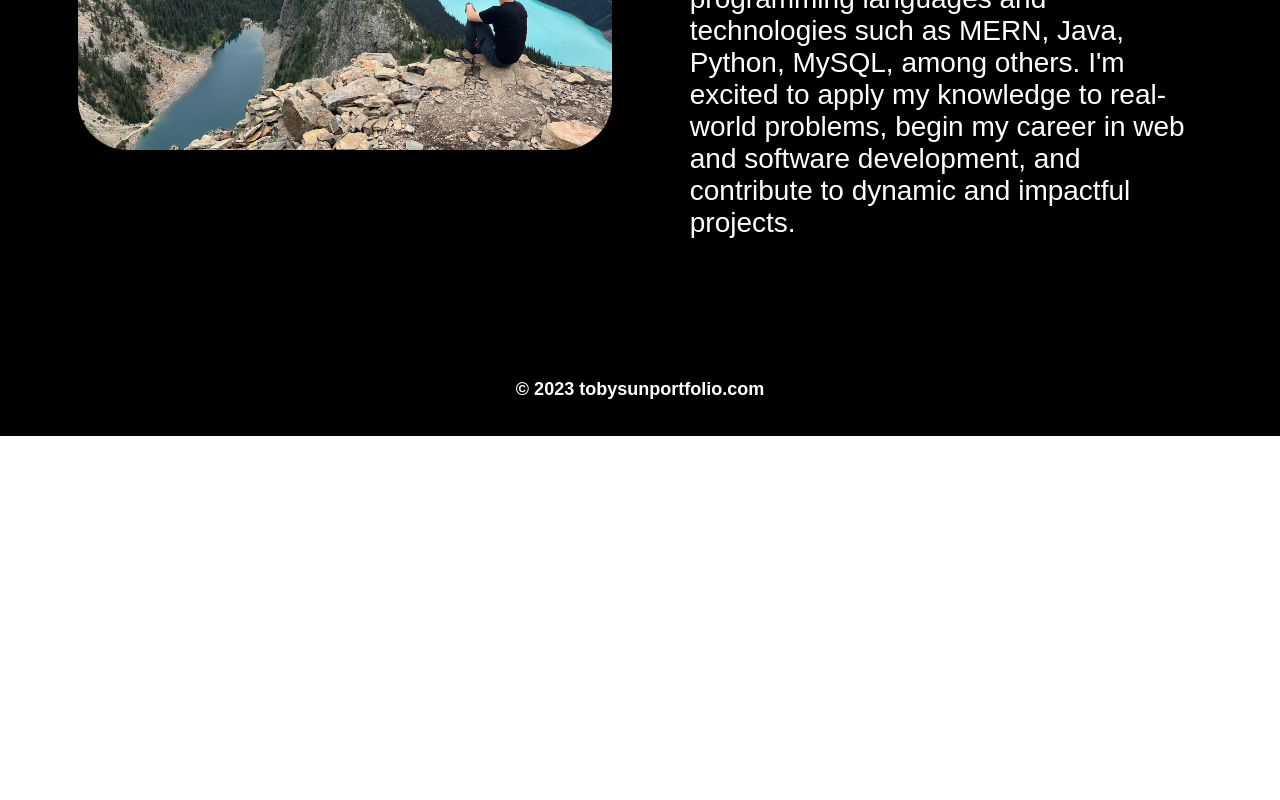
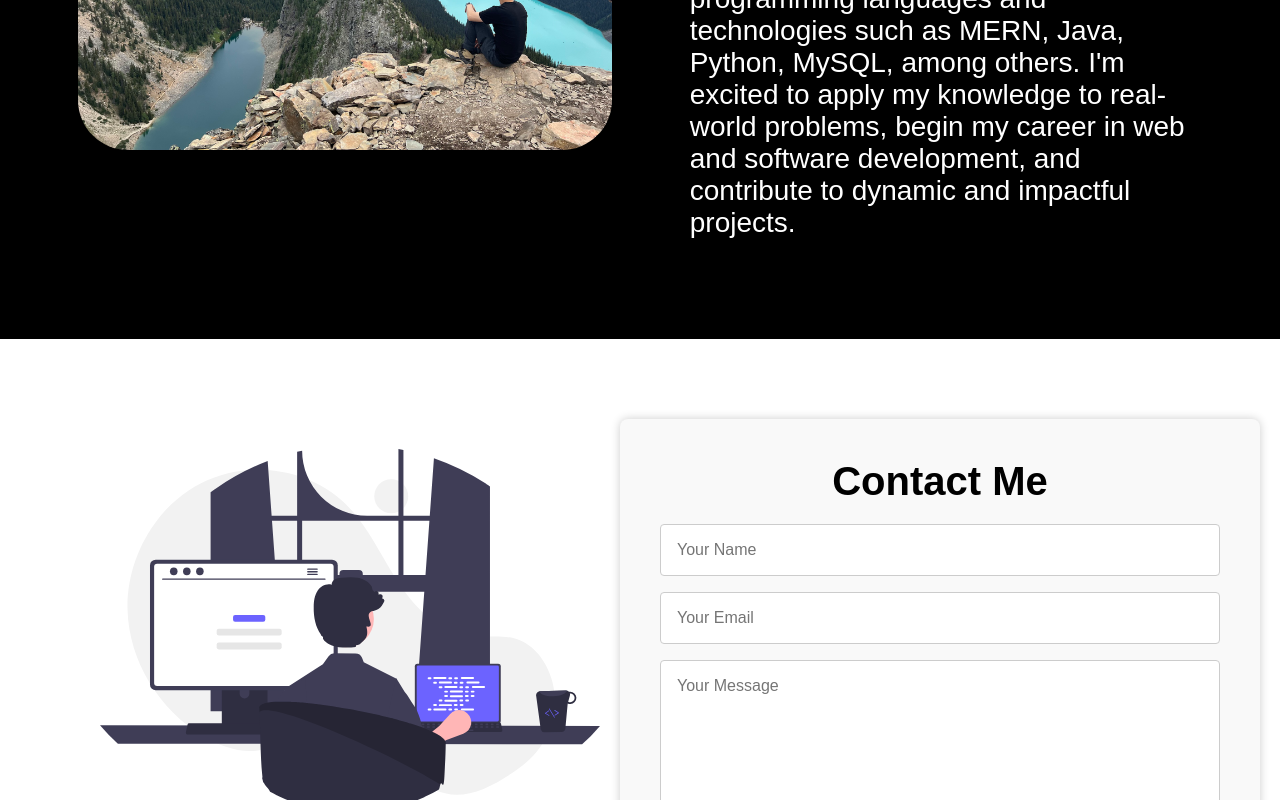
Before and after one commit to Toby-Sun/MyResponsivePortfolio, a React (Create React App) app: page / in a window 1280 px wide. Shown: the part 3037-3837 px from the top of the page. Before the commit the page ends 3473 px from the top, so only its background shows below. Built offline with nearby package versions, Linux system fonts and the light colour scheme.

Commit message:
Finished Front End part of CatactMeSection

```diff
--- /dev/null
+++ b/src/components/ContactMeSection/ContactMeElements.js
@@ -0,0 +1,74 @@
+import styled from "styled-components";
+
+export const ContactContainer = styled.section`
+  background: #fff;
+  padding: 80px 0;
+  display: flex;
+`;
+
+export const ImgWrap = styled.div`
+  margin-left: 100px;
+  margin-top: 30px;
+`;
+
+export const Img = styled.img`
+  max-width: 500px;
+`;
+
+export const TextWrapper = styled.div`
+  width: 50%;
+  margin: 0 auto;
+  text-align: center;
+  background-color: #f9f9f9;
+  padding: 40px;
+  border-radius: 8px;
+  box-shadow: 0 0 10px rgba(0, 0, 0, 0.2);
+`;
+export const Heading = styled.h1`
+  font-size: 40px;
+  margin-bottom: 20px;
+  text-align: center;
+`;
+
+export const ContactForm = styled.form`
+  display: flex;
+  flex-direction: column;
+  align-items: center;
+  max-width: 600px;
+  margin: 0 auto;
+`;
+
+export const ContactInput = styled.input`
+  width: 100%;
+  padding: 16px;
+  margin-bottom: 16px;
+  border: 1px solid #ccc;
+  border-radius: 4px;
+  font-size: 16px;
+`;
+
+export const ContactTextarea = styled.textarea`
+  width: 100%;
+  padding: 16px;
+  height: 150px;
+  margin-bottom: 16px;
+  border: 1px solid #ccc;
+  border-radius: 4px;
+  font-size: 16px;
+  resize: vertical;
+`;
+
+export const ContactButton = styled.button`
+  padding: 16px 32px;
+  background-color: #000;
+  color: #fff;
+  font-size: 16px;
+  border: none;
+  border-radius: 4px;
+  cursor: pointer;
+  transition: background-color 0.3s ease;
+
+  &:hover {
+    background-color: #333;
+  }
+`;
--- /dev/null
+++ b/src/components/ContactMeSection/index.js
@@ -0,0 +1,34 @@
+import React from "react";
+import ContactMePic from "../../images/contactMe.svg";
+import {
+  ContactContainer,
+  ImgWrap,
+  Img,
+  TextWrapper,
+  Heading,
+  ContactForm,
+  ContactInput,
+  ContactTextarea,
+  ContactButton,
+} from "./ContactMeElements";
+
+const ContactMe = () => {
+  return (
+    <ContactContainer>
+      <ImgWrap>
+        <Img src={ContactMePic} alt="" />
+      </ImgWrap>
+      <TextWrapper>
+        <Heading>Contact Me</Heading>
+        <ContactForm>
+          <ContactInput type="text" placeholder="Your Name" required />
+          <ContactInput type="email" placeholder="Your Email" required />
+          <ContactTextarea placeholder="Your Message" required />
+          <ContactButton>Send Message</ContactButton>
+        </ContactForm>
+      </TextWrapper>
+    </ContactContainer>
+  );
+};
+
+export default ContactMe;
--- a/src/components/SkillSection/SkillElements.js
+++ b/src/components/SkillSection/SkillElements.js
@@ -2,6 +2,7 @@ import styled from "styled-components";
 
 export const SkillContainer = styled.div`
   padding-bottom: 50px;
+  background-color: #fff;
 
   @media screen and (max-width: 768px) {
     max-height: 2000px;
--- a/src/pages/index.js
+++ b/src/pages/index.js
@@ -6,7 +6,7 @@ import InfoSection from "../components/InfoSection";
 import ProjectSection from "../components/ProjectSection";
 import SkillSection from "../components/SkillSection";
 import Footer from "../components/Footer";
-
+import ContactMeSection from "../components/ContactMeSection";
 const Home = () => {
   const [isOpen, setIsOpen] = useState(false);
   const projectSectionRef = useRef(null);
@@ -35,6 +35,7 @@ const Home = () => {
       <ProjectSection ref={projectSectionRef} />
       <SkillSection ref={skillSectionRef} />
       <InfoSection ref={infoSectionRef} />
+      <ContactMeSection />
       <Footer />
     </>
   );
```
Also changed, not shown: src/images/contactMe.svg (renamed from src/images/aboutme.svg).
